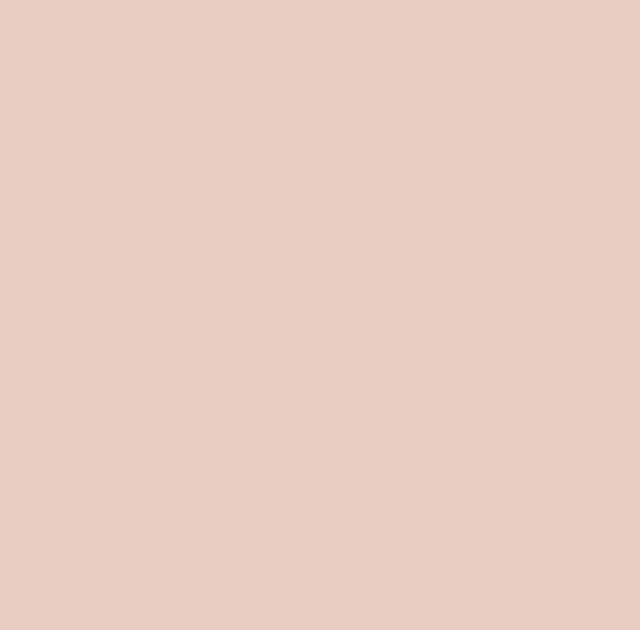
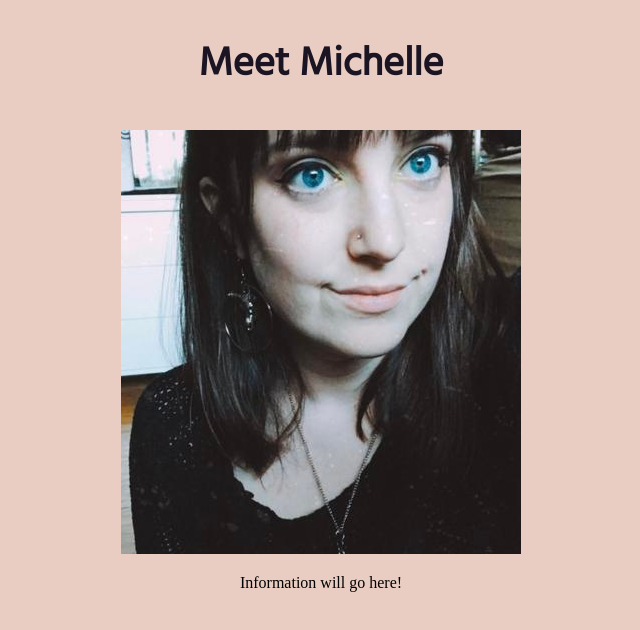
Before and after one commit to shellyst/michelle-stone-react-portfolio, a React (Create React App) app: page / in a window 1280 px wide. Shown: the top 630 px of the page, without its empty margins (319-959 px from the left). Built offline with nearby package versions, Linux system fonts and the light colour scheme.

Commit message:
Created About component and input basic information and profile picture

```diff
--- a/public/index.html
+++ b/public/index.html
@@ -30,7 +30,7 @@
       work correctly both with client-side routing and a non-root public URL.
       Learn how to configure a non-root public URL by running `npm run build`.
     -->
-    <title>React App</title>
+    <title>Michelle Stone - Portfolio</title>
   </head>
   <body>
     <noscript>You need to enable JavaScript to run this app.</noscript>
--- a/src/index.css
+++ b/src/App.css
@@ -27,3 +27,9 @@ body {
   width: 100%;
   background-color: #cc8b86;
 }
+
+#about {
+  font-family: "Hind", sans-serif;
+  color: var(--primary);
+  font-size: 40px;
+}
--- a/src/App.js
+++ b/src/App.js
@@ -1,8 +1,13 @@
+import React from "react";
+import About from "./components/About";
+import "./App.css";
 
 function App() {
   return (
-    <div className="App">
-      <header className="App-header"></header>
+    <div>
+      <main>
+        <About></About>
+      </main>
     </div>
   );
 }
--- /dev/null
+++ b/src/components/About/index.js
@@ -0,0 +1,18 @@
+import React from "react";
+import profilePic from "../../assets/images/profile-pic.jpeg";
+
+function About() {
+  return (
+    <section>
+      <h1 id="about">Meet Michelle</h1>
+      <div className="profile-pic">
+        <img alt="student portrait" src={profilePic} />
+      </div>
+      <div className="about">
+        <p id="about-me">Information will go here!</p>
+      </div>
+    </section>
+  );
+}
+
+export default About;
--- a/src/index.js
+++ b/src/index.js
@@ -1,7 +1,7 @@
 // Main entry point for the application.
 import React from "react";
 import ReactDOM from "react-dom";
-import "./index.css";
+import "./App.css";
 import App from "./App";
 import reportWebVitals from "./reportWebVitals";
 
```
Also changed, not shown: src/assets/images/profile-pic.jpeg (added).
